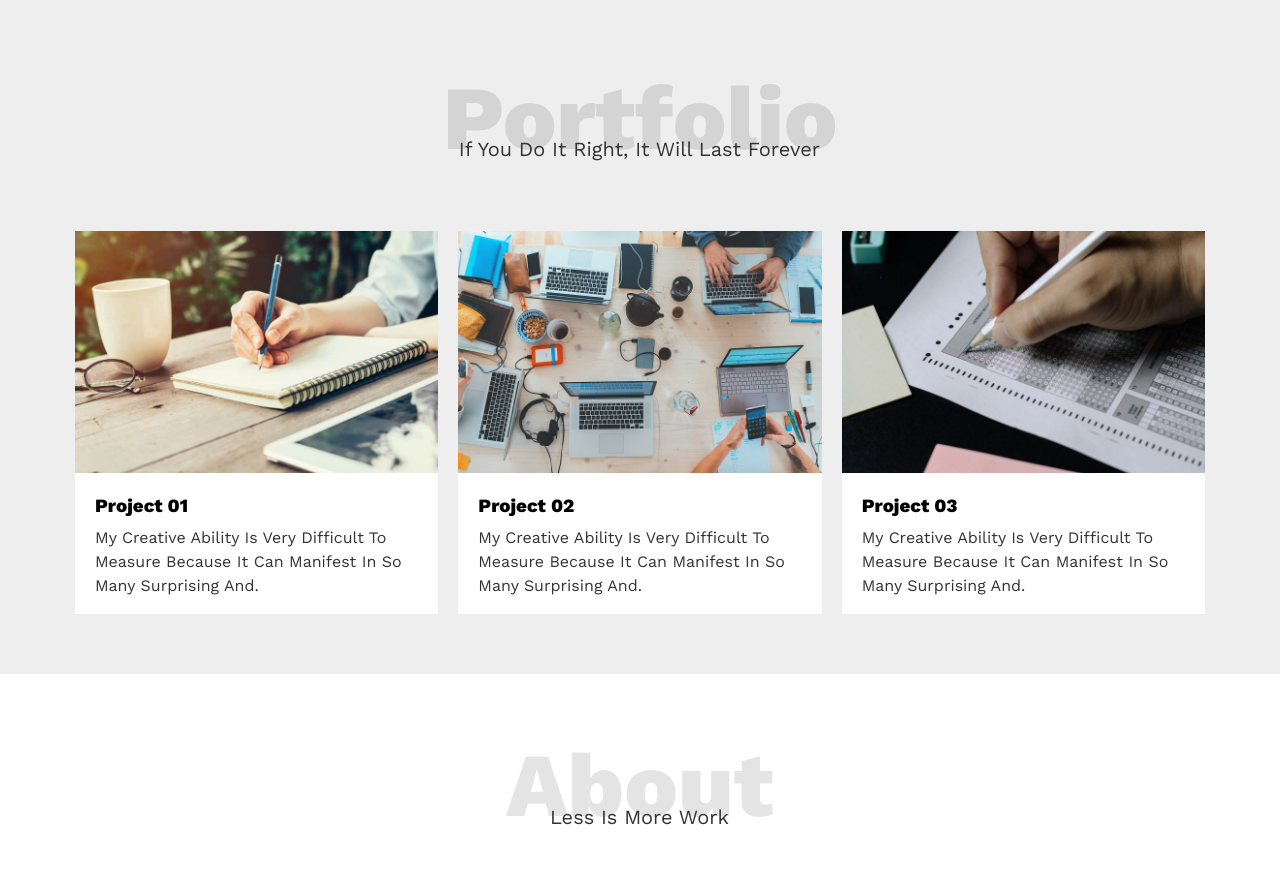
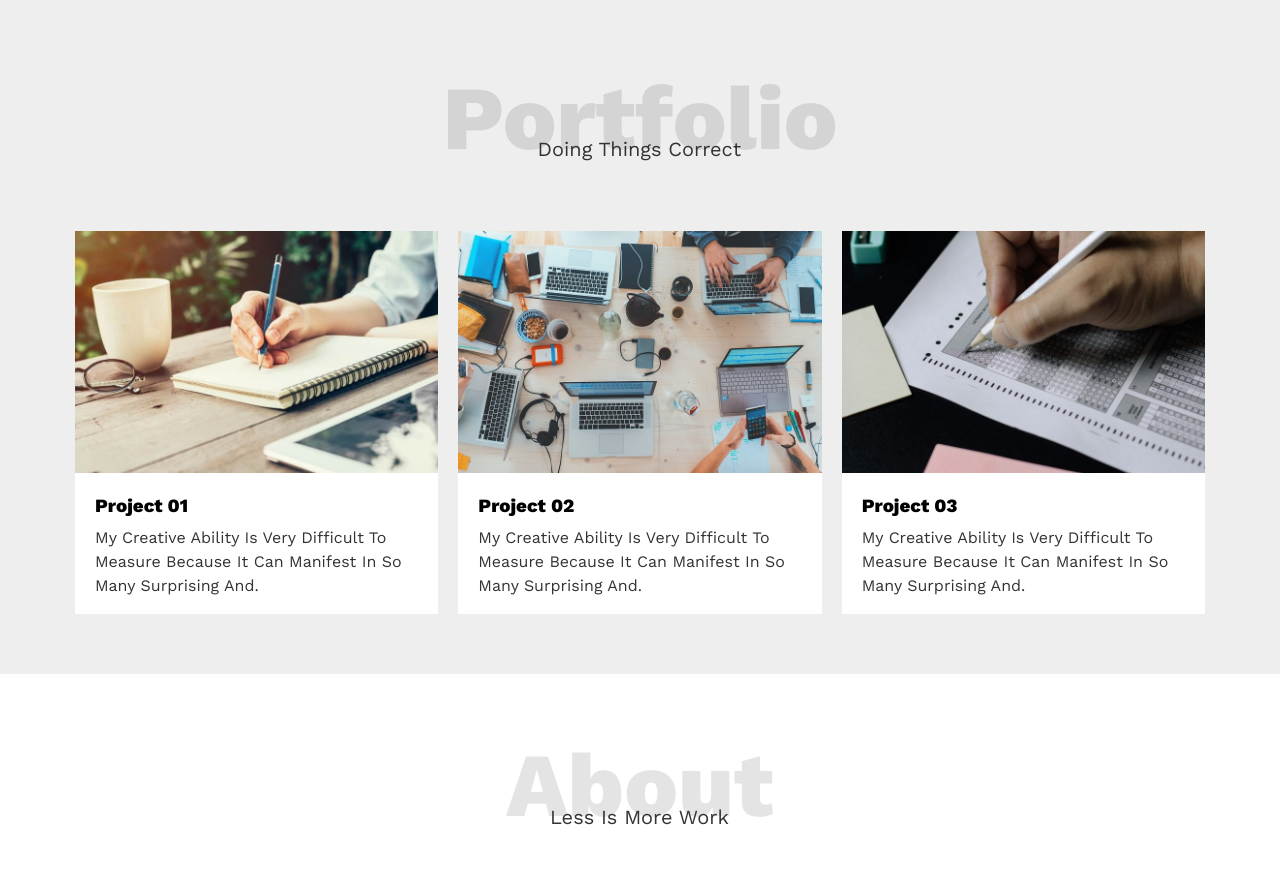
Before and after one commit to mohamed1359/TEMPLATE-1, a plain HTML site: page index.html in a window 1280 px wide. Shown: the part 1840-2711 px from the top of the page. Drawn offline with nearby package versions, Linux system fonts and the light colour scheme; a web font is replaced by a local one.

Commit message:
modify the html file

```diff
--- a/index.html
+++ b/index.html
@@ -111,7 +111,7 @@
     <div class="portfolio" id="portfolio">
         <div class="services-1">
             <h1>portfolio</h1>
-            <p>If you do it right, it will last forever</p>
+            <p>doing things correct</p>
         </div>
         <div class="container">
             <div class="content-portfolio-in">
```
